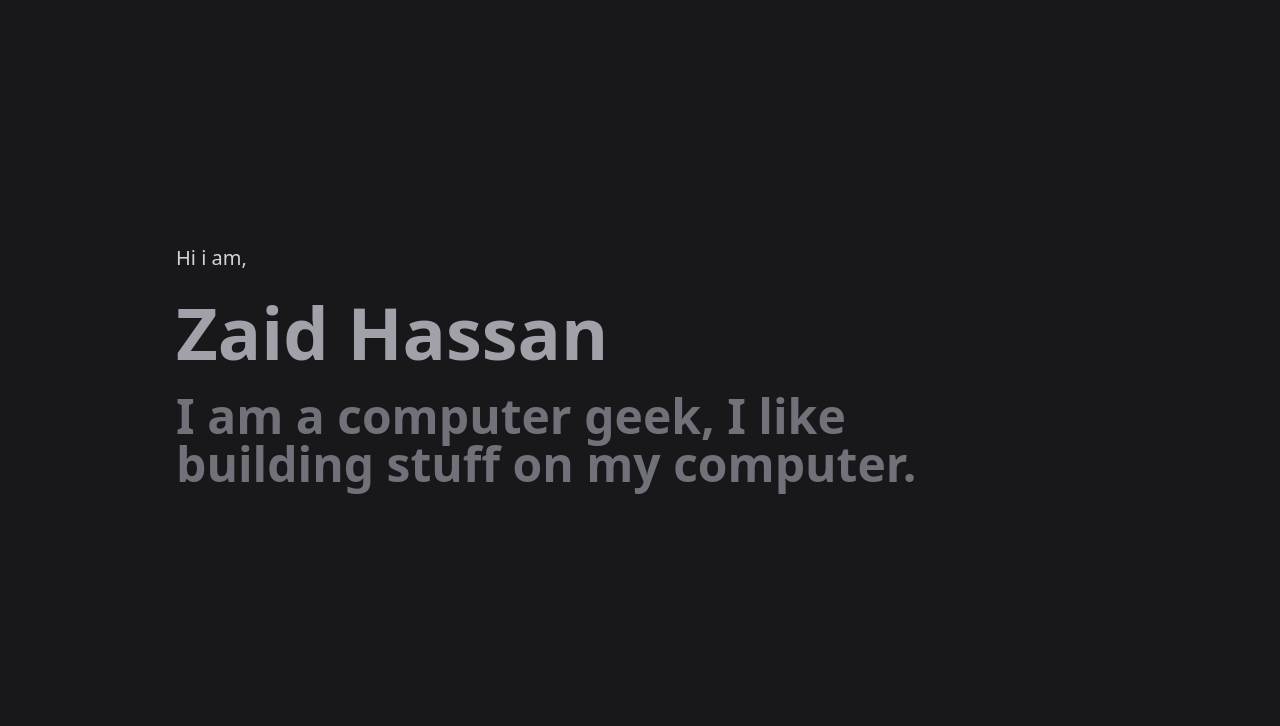
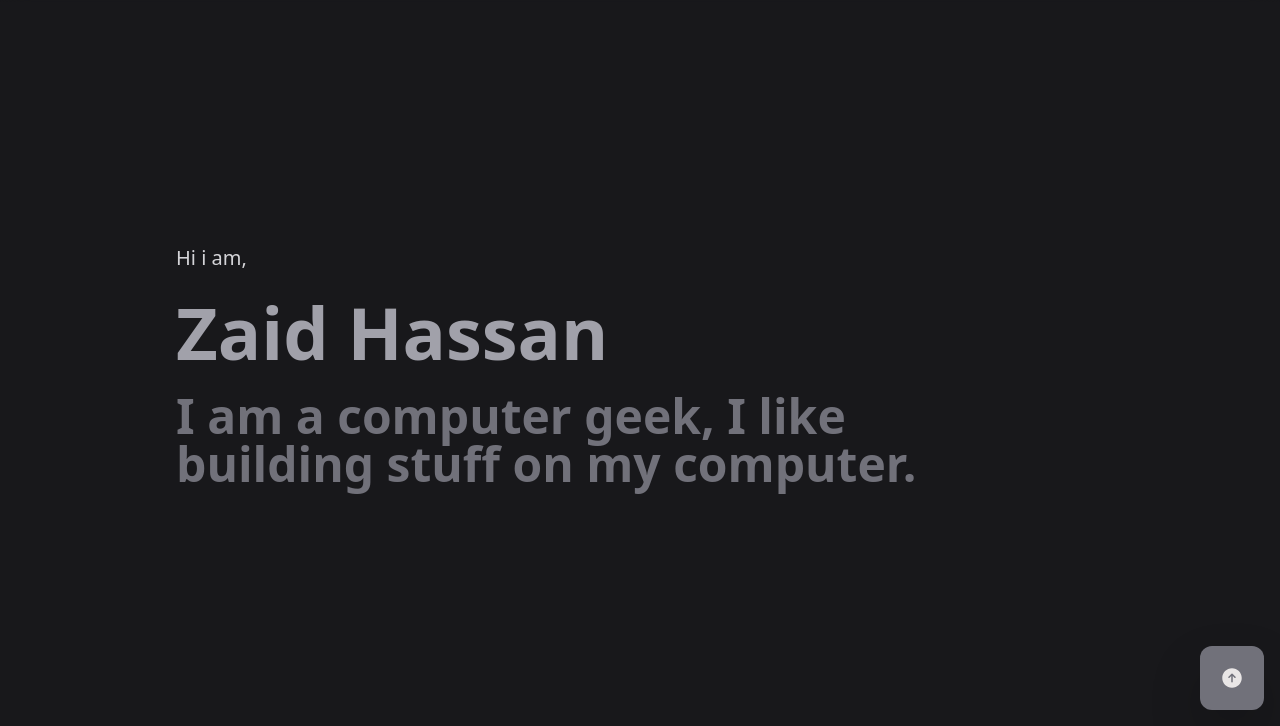
Before and after one commit to zaid-hassan/portfolio, a website: page index.html in a window 1280 px wide. Shown: the part 74-800 px from the top of the page. Drawn offline with Linux system fonts and the light colour scheme.

Commit message:
Added a back to top button

```diff
--- a/index.html
+++ b/index.html
@@ -314,6 +314,20 @@
         </div>
     </section>
 
+    <!-- Back to top -->
+    <a href="#">
+        <div id="to-top"
+            class="fixed bottom-4 right-4 z-20 flex justify-center items-center bg-zinc-500 rounded-xl h-16 w-16 drop-shadow-2xl backdrop-blur-lg transition ease-in-out duration-300">
+
+            <svg xmlns="http://www.w3.org/2000/svg" viewBox="0 0 24 24" fill="currentColor" style="color:#e9e6e6;"
+                class="w-6 h-6">
+                <path fill-rule="evenodd"
+                    d="M12 2.25c-5.385 0-9.75 4.365-9.75 9.75s4.365 9.75 9.75 9.75 9.75-4.365 9.75-9.75S17.385 2.25 12 2.25zm.53 5.47a.75.75 0 00-1.06 0l-3 3a.75.75 0 101.06 1.06l1.72-1.72v5.69a.75.75 0 001.5 0v-5.69l1.72 1.72a.75.75 0 101.06-1.06l-3-3z"
+                    clip-rule="evenodd" />
+            </svg>
+        </div>
+    </a>
+
     <!-- footer -->
     <footer id="footer">
         <!-- flex container -->
--- a/js/script.js
+++ b/js/script.js
@@ -2,6 +2,7 @@ const btn = document.querySelector('#menu-button');
 const mobileNav = document.querySelector('#mobile-menu');
 const navigation = document.querySelector('#nav');
 const body = document.body;
+const toTop = document.querySelector('#to-top');
 let lastScroll = 0;
 
 
```
Also changed, not shown: css/main.css.
